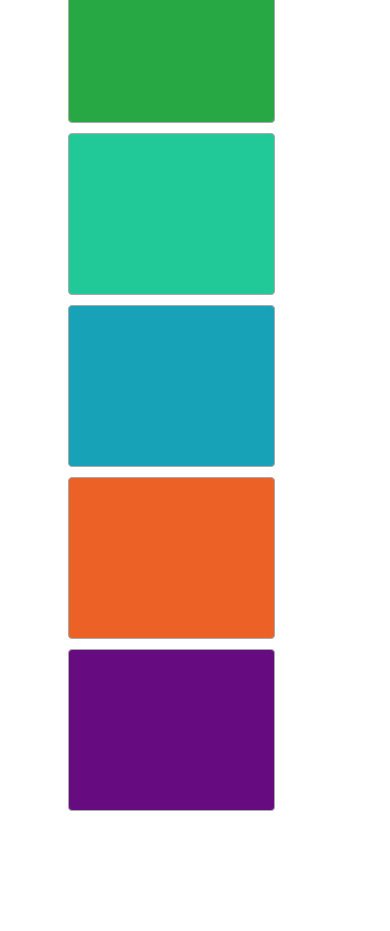
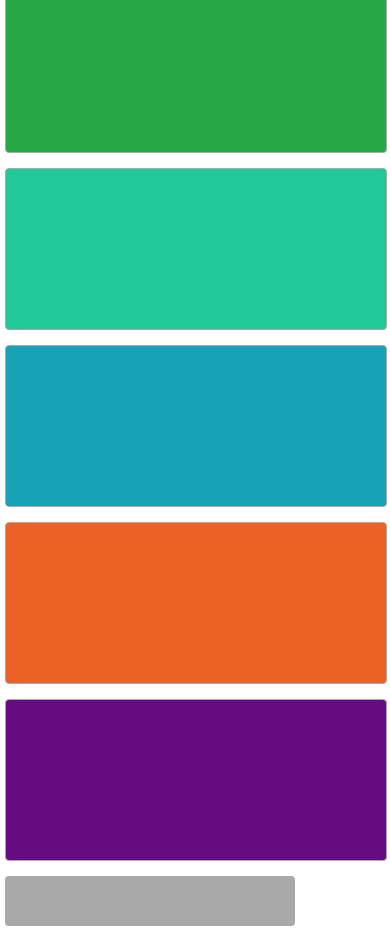
Before and after one commit to spiderthatcodes/library-clone, a React (Vite) app: page / in a window 390 px wide. Shown: the part 1480-2411 px from the top of the page. Before the commit the page ends 2306 px from the top, so only its background shows below. Built offline with nearby package versions, Linux system fonts and the light colour scheme.

Commit message:
responsive behavior

```diff
--- a/src/pages/Home/Home.tsx
+++ b/src/pages/Home/Home.tsx
@@ -1,5 +1,5 @@
 import { FC } from 'react';
-import { Container, Wrapper, GridSide, LinkSide, ColorCard } from './style';
+import { Container, Wrapper, GridSide, LinkSide, ColorCard, BlackBox } from './style';
 
 const Home: FC = () => {
     const colors: string[] = [
@@ -25,7 +25,9 @@ const Home: FC = () => {
                         <ColorCard key={color} color={color} />
                     ))}
                 </GridSide>
-                <LinkSide></LinkSide>
+                <LinkSide>
+                    <BlackBox />
+                </LinkSide>
             </Container>
         </Wrapper>
     );
--- a/src/pages/Home/style.ts
+++ b/src/pages/Home/style.ts
@@ -4,30 +4,65 @@ export const Wrapper = styled.div`
     max-width: 1200px;
     margin: auto;
     padding: 0 60px;
+    @media (max-width: 1020px) {
+        padding: 0 5px;
+    }
 `;
 
 export const Container = styled.div`
-    display: flex;
-    width: 100%;
+    display: grid;
+    /* width: 100%; */
+    grid-template-columns: auto auto;
+    @media (max-width: 700px) {
+        grid-template-columns: auto
+    }
 `;
 
 export const GridSide = styled.div`
-    flex: 70%;
-    display: flex;
-    flex-wrap: wrap;
-    padding: 10px 3px;
+    /* flex: 70%; */
+    display: grid;
+    /* width: 100%; */
+    grid-template-columns: auto auto auto auto;
+
+    @media (max-width: 1200px) {
+        grid-template-columns: auto auto auto;
+    }
+
+    @media (max-width: 1020px) {
+        grid-template-columns: auto auto;
+    }
+
+    @media (max-width: 580px) {
+        grid-template-columns: auto;
+    }
 `;
 
 export const LinkSide = styled.div`
-    width: 250px;
+    /* width: 250px; */
 `;
 
 export const ColorCard = styled.div<{ color: string }>`
     background-color: ${({ color }) => color && color};
     height: 160px;
     width: 205px;
-    margin: 5px;
+    margin: 10px 0 5px 0;
     border-radius: 4px;
     border: darkgrey 1px solid;
-    /* flex: 25%; */
+    @media (max-width: 1020px) {
+        width: 300px;
+    }
+    @media (max-width: 580px) {
+        width: auto;
+    }
+    @media (max-width: 580px) {
+        width: 100%;
+    }
 `;
+
+export const BlackBox = styled.div`
+    width: 290px;
+    height: 50px;
+    background-color: darkgray;
+    margin: 10px 0 5px 0;
+    border-radius: 4px;
+`;
```
